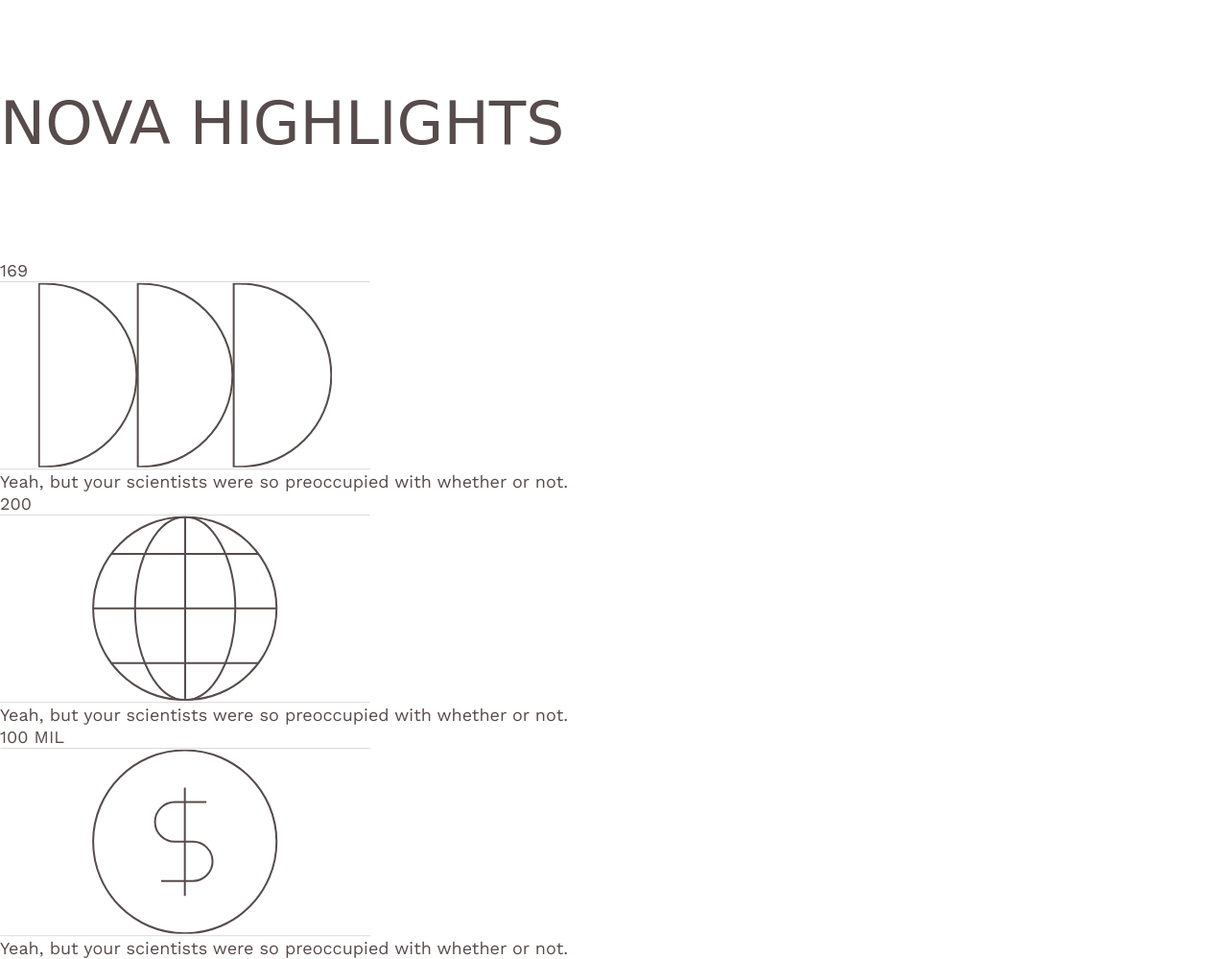
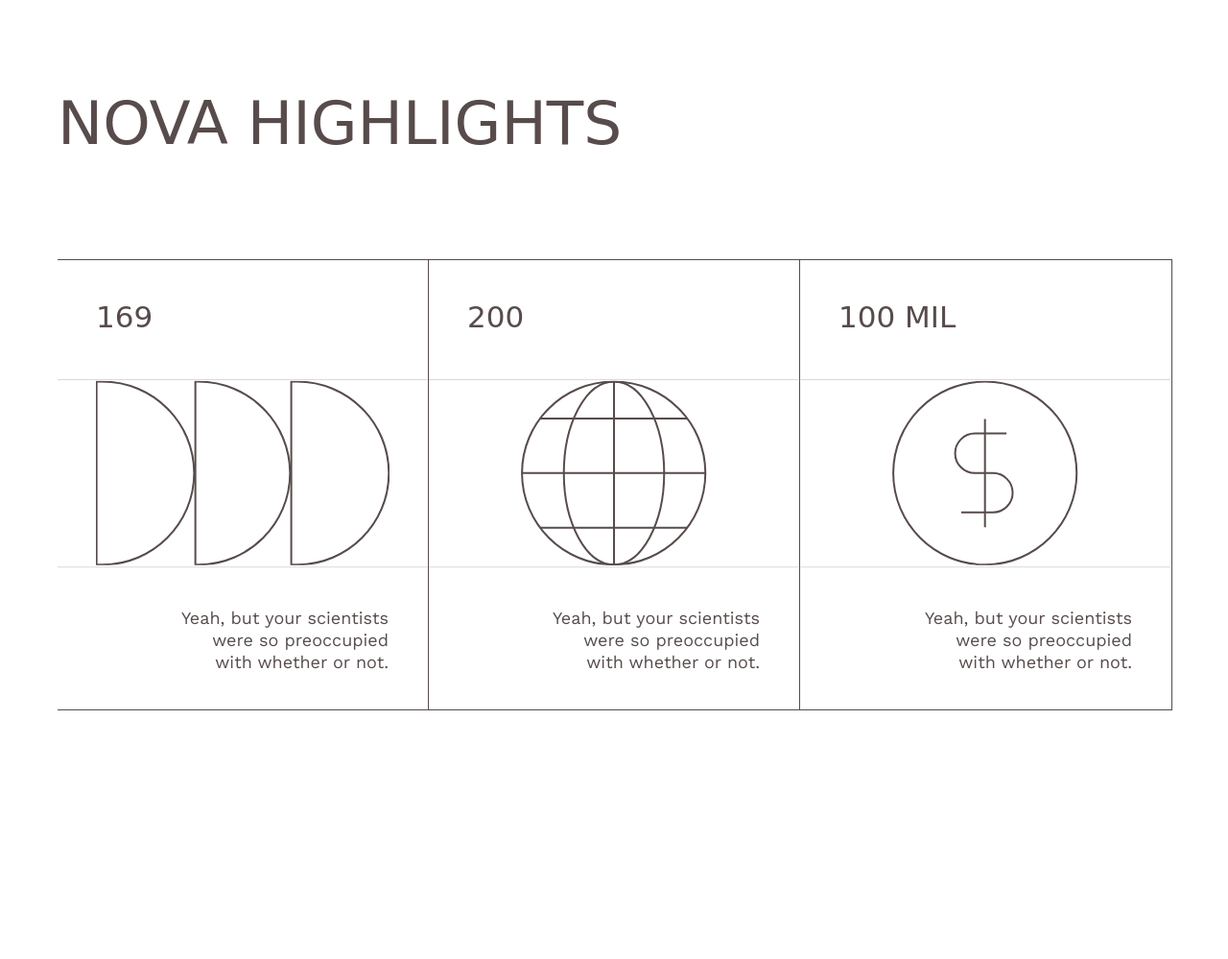
Before and after one commit to Daniil-gavrilooov/nova, a plain HTML site: page app/index.html in a window 1280 px wide. Shown: the part 3637-4636 px from the top of the page at 96% size. After the commit the page ends 4467 px from the top, so only its background shows below. Drawn offline with nearby package versions, Linux system fonts and the light colour scheme; a web font is replaced by a local one.

Commit message:
added style section (highlights)

```diff
--- a/app/index.html
+++ b/app/index.html
@@ -205,7 +205,7 @@
         </section>
 
         <section class="highlights">
-            <div class="contaoner">
+            <div class="container">
                 <h2 class="section__title">
                     NOVA HIGHLIGHTS
                 </h2>
--- /dev/null
+++ b/app/scss/_highlights.scss
@@ -0,0 +1,31 @@
+.highlights {
+    padding-bottom: 90px;
+
+    &__content {
+        display: flex;
+        // flex-wrap: wrap;
+    }
+
+    &__item {
+        border: $border;
+        border-left: none;
+        padding: 38px 0;
+    }
+
+    &__item-num {
+        font-family: $coda;
+        font-weight: 400;
+        font-size: 31px;
+        line-height: 42px;
+        padding-left: 40px;
+        padding-bottom: 44px;
+    }
+
+    &__item-text{
+        max-width: 264px;
+        text-align: right;
+        float: right;
+        padding-right: 41px;
+        padding-top: 40px;
+    }
+}
--- a/app/scss/style.scss
+++ b/app/scss/style.scss
@@ -4,6 +4,7 @@
 @import '_header';
 @import '_about';
 @import '_project';
+@import '_highlights';
 
 body {
     font-family: $workSans;
```
Also changed, not shown: app/css/style.min.css.
